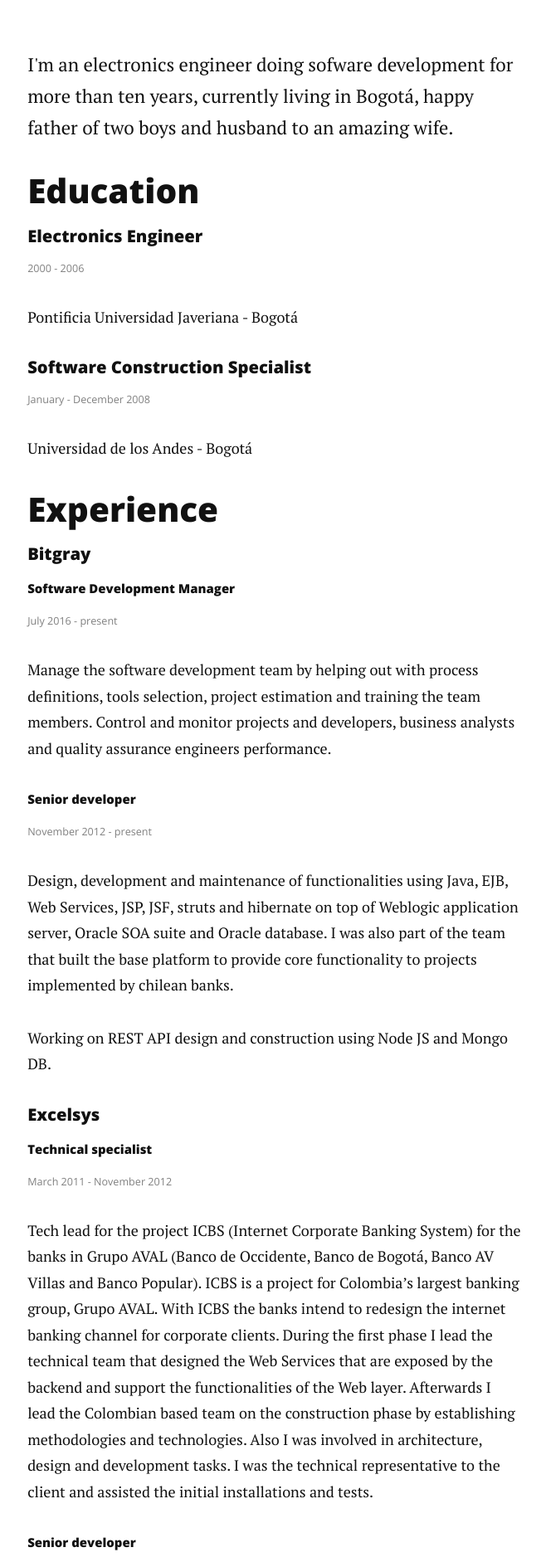
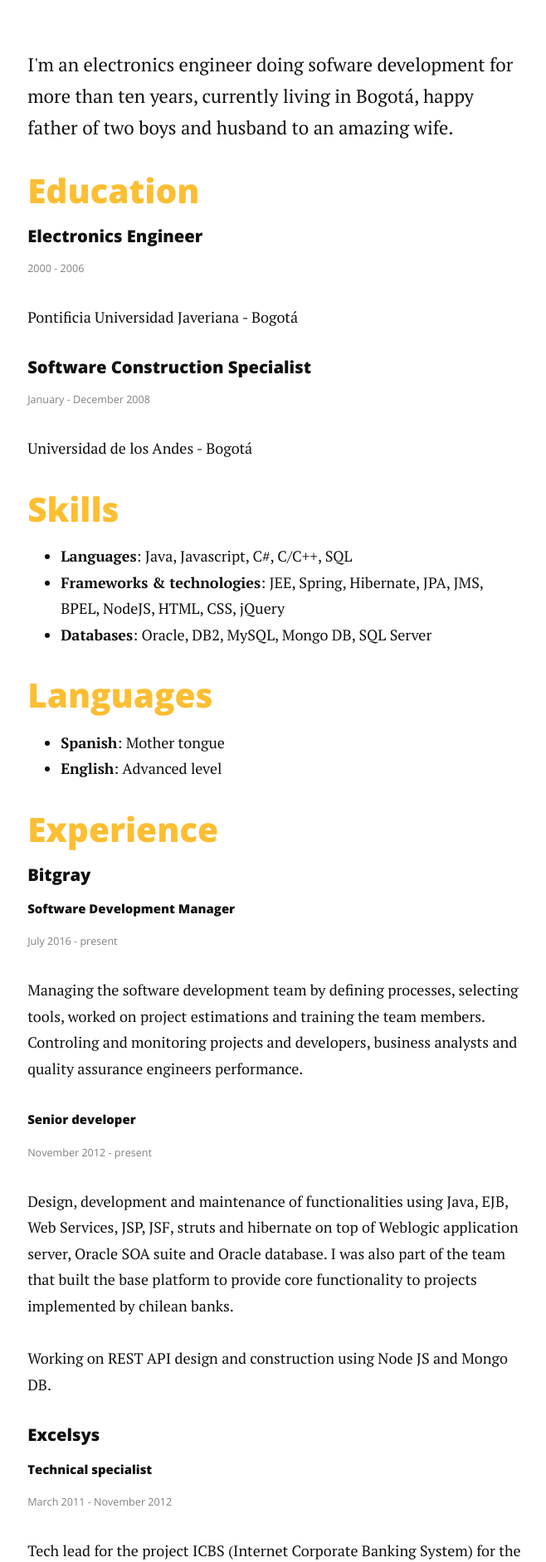
Before and after one commit to licheca/carlosarango.com, a Jekyll site: the page built from about.md, in a window 1280 px wide. Shown: the part 362-2245 px from the top of the page at 83% size, without its empty margins (309-967 px from the left). Built offline with Jekyll 4.4.1, drawn with Linux system fonts in a browser that asks for light colours; nearby versions of some CDN libraries; some of the changed text lies outside the part shown.

Commit message:
Add styling for bio headers

```diff
--- a/about.md
+++ b/about.md
@@ -7,7 +7,7 @@ title: About Me
 	<h1 class="pageTitle">About Me</h1>
 	<p class="intro">I'm an electronics engineer doing sofware development for more than ten years, currently living in Bogotá, happy father of two boys and husband to an amazing wife.</p>
 
-	<h2>Education</h2>
+	<h2 class="bioTitle">Education</h2>
 	<h4>Electronics Engineer</h4>
 	<p class="metaleft">2000 - 2006</p>
 	<p>Pontificia Universidad Javeriana - Bogotá</p>
@@ -15,13 +15,23 @@ title: About Me
 	<p class="metaleft">January - December 2008</p>
 	<p>Universidad de los Andes - Bogotá</p>
 
+	<h2 class="bioTitle">Skills</h2>
+	<ul>
+		<li><b>Languages</b>: Java, Javascript, C#, C/C++, SQL</li>
+		<li><b>Frameworks & technologies</b>: JEE, Spring, Hibernate, JPA, JMS, BPEL, NodeJS, HTML, CSS, jQuery</li>
+		<li><b>Databases</b>: Oracle, DB2, MySQL, Mongo DB, SQL Server</li>
+	</ul>
+	<h2 class="bioTitle">Languages</h2>
+	<ul>
+		<li><b>Spanish</b>: Mother tongue</li>
+		<li><b>English</b>: Advanced level</li>
+	</ul>
 
-	<h2>Experience</h2>
-
+	<h2 class="bioTitle">Experience</h2>
 	<h4>Bitgray</h4>
 	<h5>Software Development Manager</h5>
 	<p class="metaleft">July 2016 - present</p>
-	<p>Manage the software development team by helping out with process definitions, tools selection, project estimation and training the team members. Control and monitor projects and developers, business analysts and quality assurance engineers performance.</p>
+	<p>Managing the software development team by defining processes, selecting tools, worked on project estimations and training the team members. Controling and monitoring projects and developers, business analysts and quality assurance engineers performance.</p>
 	<h5>Senior developer</h5>
 	<p class="metaleft">November 2012 - present</p>
 	<p>Design, development and maintenance of functionalities using Java, EJB, Web Services, JSP, JSF, struts and hibernate on top of Weblogic application server, Oracle SOA suite and Oracle database. I was also part of the team that built the base platform to provide core functionality to projects implemented by chilean banks.</p>
@@ -34,29 +44,13 @@ title: About Me
 	<h5>Senior developer</h5>
 	<p class="metaleft">January 2010 - February 2011</p>
 	<p>Senior developer for project EBPP (Electronic Bill Presenting and Payment) for TODO1 (Banco Mercantil and Bancolombia). I was part of the dedicated development team responsible for supporting and improving the electronic billing system developed by Clear2Pay for TODO1 who was a provider for Banco Mercantil from Venezuela and Bancolombia.  I did analysis, design, coding and testing of bug reports and new functionalities. Also I did deployments to QA servers a prepared releases to the client.</p>
-
 	<h4>Sistemas, Asesorias y Redes</h4>
 	<h5>Developer</h5>
 	<p class="metaleft">July 2007 – December 2009</p>
 	<p>Participated in scope definition, requirements, design and development of an application for a Windows CE based mobile device. The device is currently used in Transmilenio, Bogotá’s mass transport system, as a mobile card loader, helping reduce queue times for the users. Afterward I did support and maintenance to add new features requested by Transmilenio. I also trained maintenance and sales personnel on using the device.</p>
     <p>Involved in a project for a Colombian airline which proposed a contactless card as a boarding pass to reduce boarding times and increase security. Developed client applications for counters, self service kiosks and boarding gates.</p>
-
 	<h4>Sertmobile</h4>
 	<h5>Developer</h5>
 	<p class="metaleft">July 2007 – December 2009</p>
 	<p>Developed a system using windows mobile devices to replace a paper based checklist for trucks that took coal from processing plants to sea ports. The system comprises: An application for Windows Mobile devices which collects the trucks information, the driver’s signature and scanned bar codes; a Web application to create reports and manage system users; A client application that collects information from a weighbridge and a Web service that receives information collected from the weighbridge.</p>
-
-
-	<h2>Skills</h2>
-	<ul>
-		<li><b>Languages</b>: Java, Javascript, C#, C/C++, SQL</li>
-		<li><b>Frameworks & technologies</b>: JEE, Spring, Hibernate, JPA, JMS, BPEL, NodeJS, HTML, CSS, jQuery</li>
-		<li><b>Databases</b>: Oracle, DB2, MySQL, Mongo DB, SQL Server</li>
-	</ul>
-	<h2>Languages</h2>
-	<ul>
-		<li><b>Spanish</b>: Mother tongue</li>
-		<li><b>English</b>: Advanced level</li>
-	</ul>
-
 </div>
--- a/assets/scss/_config.scss
+++ b/assets/scss/_config.scss
@@ -30,6 +30,7 @@ $secondary-color: #004e66;
 $tertiary-color: #e1eef6;
 $link-color: $primary-color;
 $background-color: #ff5f2e;
+$title-color:#fcbe32;
 
 $bad-color: $red; // Bad color for errors, validation etc.
 $good-color: $green; // Good color for success etc.
--- a/assets/scss/breakpoints/_mobileup.scss
+++ b/assets/scss/breakpoints/_mobileup.scss
@@ -216,6 +216,10 @@ POST STYLING
 		text-align: center;
 		margin-top: 2rem;
 		margin-bottom: 1rem;
+	}
+
+	.bioTitle{
+	    color: $title-color;
 	}
 
 	blockquote {
```
Also changed, not shown: assets/css/style.css.
